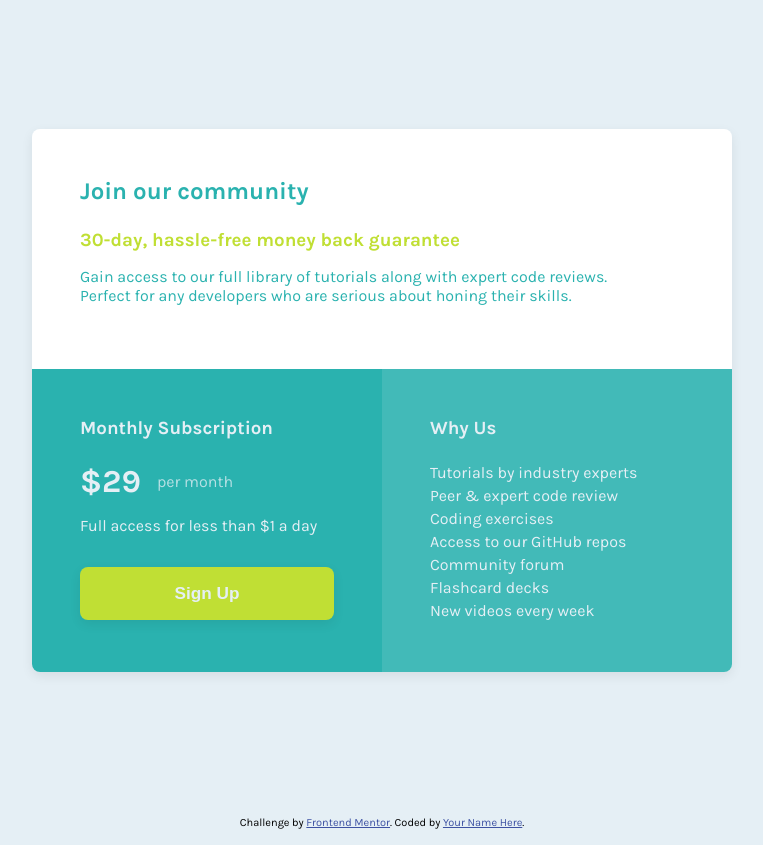
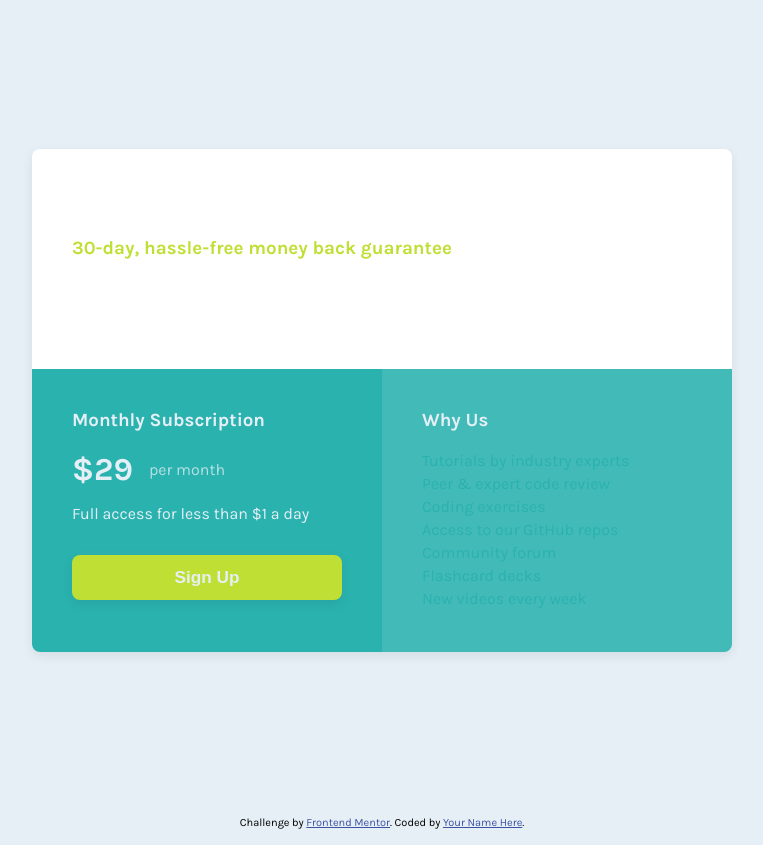
Before and after one commit to Ragudos/single-price-grid-component-master, a plain HTML site: page index.html in a window 1280 px wide. Shown: the whole page, without its empty margins (258-1021 px from the left). Drawn offline with Linux system fonts and the light colour scheme.

Commit message:
reduced size

```diff
--- a/index.html
+++ b/index.html
@@ -87,15 +87,15 @@
     h2,
     h3,
     h4 {
-      margin-bottom: 1.5rem;
+      margin-bottom: 1.25rem;
       -webkit-hyphens: auto;
       hyphens: auto;
     }
 
     .card {
-      --_clr: var(--clr-cyan);
+      --_clr: 0 0% 100%;
       --_bg-clr: 0 0% 100%;
-      padding: 1.5rem;
+      padding: 1.25rem;
       color: hsl(var(--_clr) / var(--_text-opacity, 1));
       background-color: hsl(var(--_bg-clr) / var(--_bg-opacity, 1));
     }
@@ -110,7 +110,7 @@
       }
 
       .card {
-        padding: 3rem;
+        padding: 2.5rem;
       }
     }
 
@@ -146,7 +146,7 @@
 
     .primary-btn {
       width: 100%;
-      padding: 1rem;
+      padding: 0.75rem;
 
       background-color: hsl(var(--clr-bright-yellow));
       color: hsl(var(--clr-light-gray));
@@ -157,6 +157,7 @@
 
     ul {
       list-style-type: none;
+      color: hsl(var(--clr-cyan));
     }
 
     li {
```
